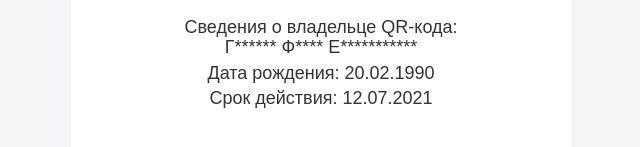
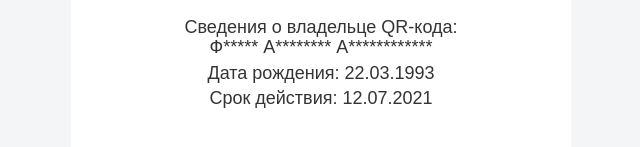
Before and after one commit to Kylsha/fake_qr, a plain HTML site: page index.html in a window 1280 px wide. Shown: the part 269-416 px from the top of the page, 319-959 px from the left. Drawn offline with Linux system fonts and the light colour scheme.

Commit message:
Update index.html

```diff
--- a/index.html
+++ b/index.html
@@ -38,9 +38,9 @@
                                 <div>
                                     <h4 class="status-param">
                                         Сведения о владельце QR-кода:<br />
-                                        Г****** Ф**** Е***********
+                                        Ф***** А******** А************
                                     </h4>
-                                    <h4 class="status-param">Дата рождения: 20.02.1990</h4>
+                                    <h4 class="status-param">Дата рождения: 22.03.1993</h4>
                                     <h4 class="status-param">Срок действия: 12.07.2021</h4>
                                 </div>
                             </div>
```
